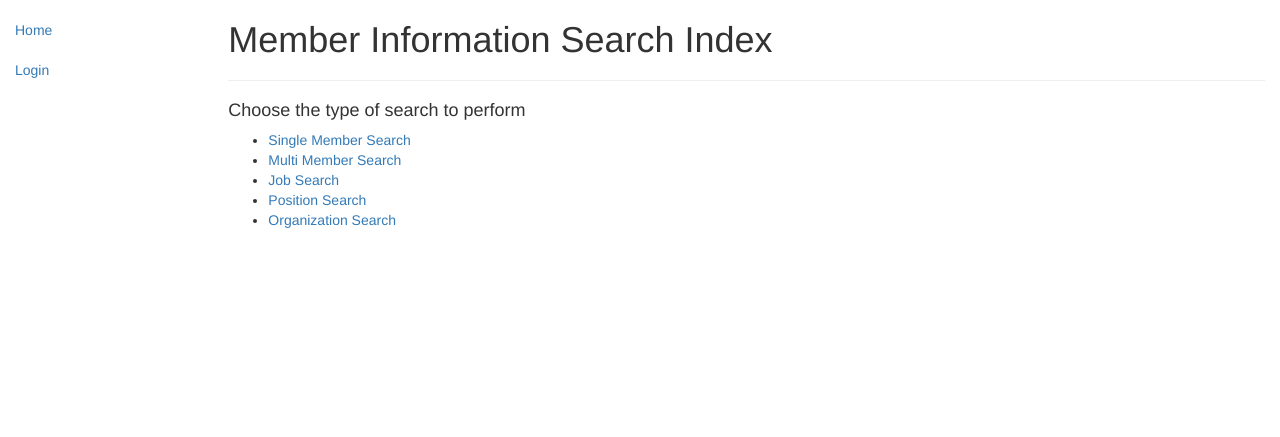
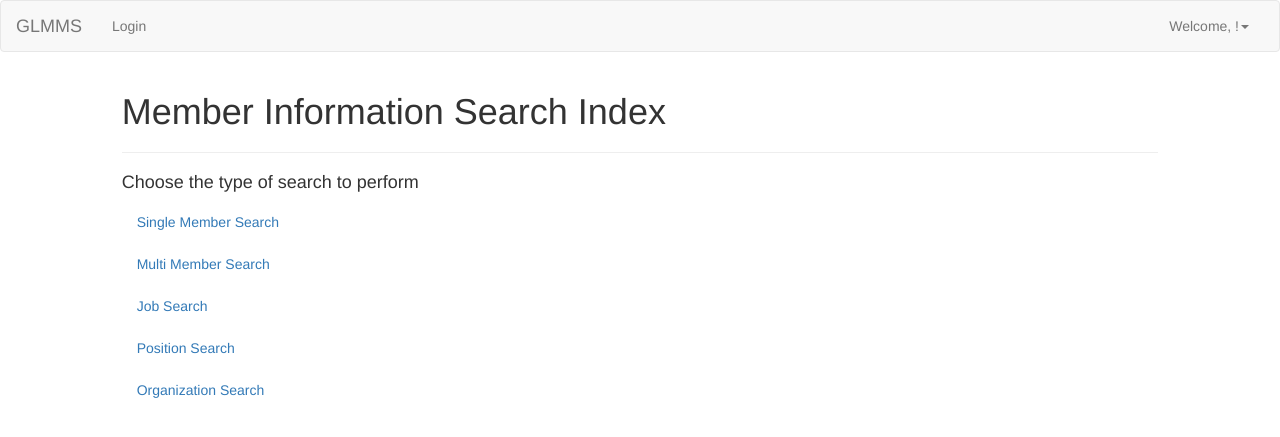
Before and after one commit to mawinkelmann/databaseUpgradeSEGroup9, a Django app: page /member/search in a window 1280 px wide. Shown: the top 437 px of the page. Run offline with Django 3.2, Linux system fonts and the light colour scheme; some libraries are stand-ins or nearby versions.

Commit message:
added header, moved all links from sidebar up

```diff
--- a/GLMMS/catalog/templates/base_generic.html
+++ b/GLMMS/catalog/templates/base_generic.html
@@ -2,7 +2,7 @@
 <html lang="en">
 <head>
 
-  {% block title %}<title>Local Library</title>{% endblock %}
+  {% block title %}<title>GLMMS</title>{% endblock %}
   <meta charset="utf-8">
   <meta name="viewport" content="width=device-width, initial-scale=1">
   <link rel="stylesheet" href="https://maxcdn.bootstrapcdn.com/bootstrap/3.3.7/css/bootstrap.min.css">
--- a/GLMMS/member/templates/member/search_index.html
+++ b/GLMMS/member/templates/member/search_index.html
@@ -6,7 +6,8 @@
 <h1>Member Information Search Index</h1>
 <hr>
 <h4>Choose the type of search to perform</h4>
-<ul>
+
+<ul class="nav nav-pills nav-stacked">
 	<li><a href="{% url 'member:single_search'%}">Single Member Search</a></li>
 	<li><a href="{% url 'member:mult_search'%}">Multi Member Search</a></li>
 	<li><a href="{% url 'member:job_search'%}">Job Search</a></li>
--- a/GLMMS/templates/common/base.html
+++ b/GLMMS/templates/common/base.html
@@ -15,14 +15,40 @@
 </head>
 <body>
 
+<nav class="navbar navbar-default">
+  <div class="container-fluid">
+    <div class="navbar-header">
+      <a class="navbar-brand" href="{% url 'index' %}">GLMMS</a>
+    </div>
+    <div class="collapse navbar-collapse" id="bs-example-navbar-collapse-1">
+      <ul class="nav navbar-nav">
+        {% if user.is_authenticated %}
+          <li><a href="{% url 'member:search_index' %}">Member Search</a></li>
+          <li><a href="{% url 'index' %}">Announcements</a></li>
+          <li><a href="{% url 'index' %}">Events</a></li>
+        {% else %}
+          <li><a href="{% url 'login'%}?next={{request.path}}">Login</a></li>
+        {% endif %}
+      </ul>
+      <ul class="nav navbar-nav navbar-right">
+          <li><a href="#"></a></li>
+          <li class="dropdown">
+            <a href="#" class="dropdown-toggle" data-toggle="dropdown" role="button" aria-haspopup="true" aria-expanded="false">Welcome, {{ user.get_username }}!<span class="caret"></span></a>
+            <ul class="dropdown-menu">
+              <li><a href="{% url 'member:profile' user.profile.id %}">Your Profile</a></li>
+              <li><a href="{% url 'logout'%}?next={{request.path}}">Logout</a></li>
+            </ul>
+          </li>
+        </ul>
+    </div>
+  </div>
+</nav>
+
 <div class="container-fluid">
 
 <div class="row">
-  <div class="col-sm-2">
-  {% block sidebar %}
-  <ul class="sidebar-nav">
-    <li><a href="{% url 'index' %}">Home</a></li>
-  </ul>
+  <div class="col-sm-1">
+  <!-- {% block sidebar %}
 
   <ul class="sidebar-nav">
    {% if user.is_authenticated %}
@@ -36,11 +62,11 @@
      <li><a href="{% url 'login'%}?next={{request.path}}">Login</a></li>
    {% endif %}
   </ul>
-<!--
+
    {% if user.is_staff %}
    {% endif %}
--->
-{% endblock %}
+
+  {% endblock %} -->
   </div>
   <div class="col-sm-10 ">
   {% block content %}{% endblock %}
```
Also changed, not shown: GLMMS/member/templates/member/single_detail.html (+4 -4 lines), GLMMS/db.sqlite3.
